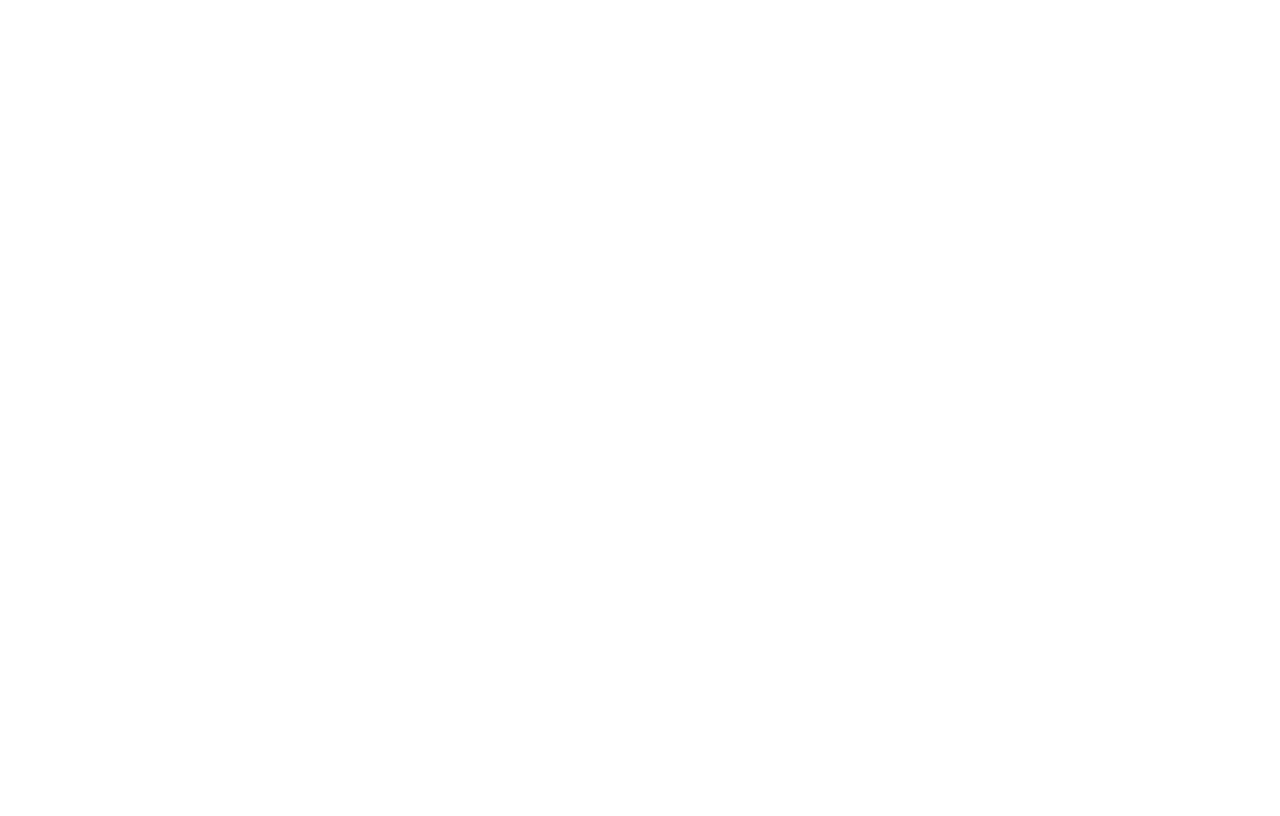
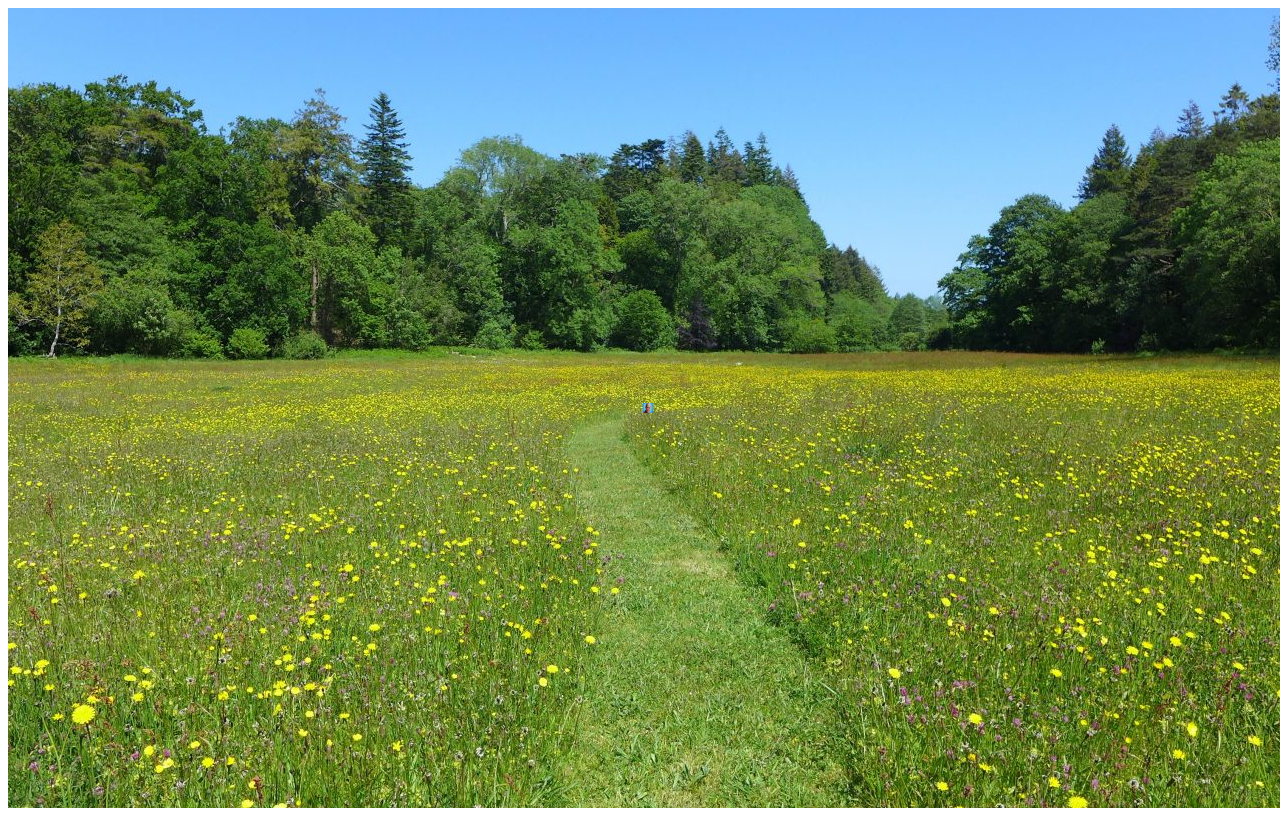
Before and after one commit to wjssk/pixel-pets, an Angular app: page /walk in a window 1280 px wide. Before the commit this address led to /. Built offline with nearby package versions, Linux system fonts and the light colour scheme.

Commit message:
Walk component added, needs fix

```diff
--- a/src/app/app-routing.module.ts
+++ b/src/app/app-routing.module.ts
@@ -3,11 +3,13 @@
 import {AuthGuard} from "./core/authentication/AuthGuard";
 import {HomePageComponent} from "./dashboard/home-page/home-page.component";
 import {LoginPageComponent} from "./dashboard/login-page/login-page.component";
+import {WalkComponent} from "./dashboard/walk/walk.component";
 
 const routes: Routes = [
   { path: 'login', component: LoginPageComponent, canActivate: [AuthGuard]}, // use the guard here ,canActivate: [AuthGuard]
   { path: 'home', component: HomePageComponent }, // Add this line
   { path: '', redirectTo: '/login', pathMatch: 'full' },
+  { path: 'walk', component: WalkComponent },
   // other routes...
 ];
 
--- a/src/app/dashboard/home-page/home-page.component.html
+++ b/src/app/dashboard/home-page/home-page.component.html
@@ -39,7 +39,7 @@
         <app-basic-button [label]="'Activities'" (click)="showActivities = !showActivities"></app-basic-button>
       </div>
       <div class="activities" *ngIf="showActivities">
-        <app-basic-button [label]="'Walk'"></app-basic-button>
+        <app-basic-button [label]="'Walk'" (onClick)="onWalk()"></app-basic-button>
         <app-basic-button [label]="'Feed'"></app-basic-button>
         <app-basic-button [label]="'Drink'"></app-basic-button>
         <app-basic-button [label]="'Sleep'"></app-basic-button>
--- a/src/app/dashboard/home-page/home-page.component.ts
+++ b/src/app/dashboard/home-page/home-page.component.ts
@@ -1,4 +1,5 @@
 import {ChangeDetectorRef, Component} from '@angular/core';
+import {Router} from "@angular/router";
 
 @Component({
   selector: 'app-home-page',
@@ -16,7 +17,8 @@
   petStartTime: Date | null = null;
   petting = false;
 
-  constructor(private cd: ChangeDetectorRef) {}
+  constructor(private cd: ChangeDetectorRef,
+              private router: Router) {}
 
   onPet(): void {
     this.petStartTime = new Date();
@@ -56,4 +58,8 @@
   ngOnInit(): void {
     console.log("HomePageComponent");
   }
+
+  onWalk(): void {
+    this.router.navigate(['/walk']);
+  }
 }
--- a/src/app/dashboard/walk/walk.component.html
+++ b/src/app/dashboard/walk/walk.component.html
@@ -1 +1,4 @@
-<p>walk works!</p>
+<div class="map-container" #mapContainer>
+  <img [src]="mapSource" alt="Map">
+  <img class="user-image" [src]="userSource" alt="User" [style.transform]="'translate(-50%, -50%) translate(' + userPositionX + 'px, ' + userPositionY + 'px)'">
+</div>
--- a/src/app/dashboard/walk/walk.component.scss
+++ b/src/app/dashboard/walk/walk.component.scss
@@ -0,0 +1,27 @@
+.map-container {
+  position: relative;
+  width: 100vw;
+  height: 100vh;
+  overflow: hidden;
+  display: flex;
+  justify-content: center;
+  align-items: center;
+}
+
+.map-image {
+  position: absolute;
+  top: 50%;
+  left: 50%;
+  transform: translate(-50%, -50%);
+  width: 5000px; // Set the width of the map image
+  height: 5000px; // Set the height of the map image
+}
+
+.user-image {
+  position: absolute;
+  top: 50%;
+  left: 50%;
+  width: 10px;
+  height: 10px;
+  transform: translate(-50%, -50%);
+}
--- a/src/app/dashboard/walk/walk.component.ts
+++ b/src/app/dashboard/walk/walk.component.ts
@@ -1,10 +1,88 @@
-import { Component } from '@angular/core';
+import { Component, HostListener, ElementRef, ViewChild, AfterViewInit } from '@angular/core';
 
 @Component({
   selector: 'app-walk',
   templateUrl: './walk.component.html',
   styleUrls: ['./walk.component.scss']
 })
-export class WalkComponent {
+export class WalkComponent implements AfterViewInit {
+  @ViewChild('mapContainer') mapContainer!: ElementRef;
+  mapSource: string = 'assets/images/laka.jpg';
+  userSource: string = 'assets/images/postac.jpg';
+  userPositionX: number = 0;
+  userPositionY: number = 0;
+  userSpeed: number = 10; // Adjust the user's movement speed as desired
+  boundaryMargin: number = 10; // Adjust the margin from the screen edge at which the map scrolls
+  mapWidth: number = 2000; // Width of the map image
+  mapHeight: number = 2000; // Height of the map image
+
+  ngAfterViewInit(): void {
+    this.centerMap();
+  }
+
+  centerMap(): void {
+    const mapContainer = this.mapContainer.nativeElement;
+    const containerWidth = mapContainer.clientWidth;
+    const containerHeight = mapContainer.clientHeight;
+    const maxScrollLeft = this.mapWidth - containerWidth;
+    const maxScrollTop = this.mapHeight - containerHeight;
+
+    mapContainer.scrollLeft = (maxScrollLeft - containerWidth) / 2;
+    mapContainer.scrollTop = (maxScrollTop - containerHeight) / 2;
+  }
+
+  @HostListener('window:keydown', ['$event'])
+  handleKeyPress(event: KeyboardEvent) {
+    const { key } = event;
+
+    if (key === 'ArrowUp' || key === 'w') {
+      this.moveUser(0, -this.userSpeed);
+    } else if (key === 'ArrowDown' || key === 's') {
+      this.moveUser(0, this.userSpeed);
+    } else if (key === 'ArrowLeft' || key === 'a') {
+      this.moveUser(-this.userSpeed, 0);
+    } else if (key === 'ArrowRight' || key === 'd') {
+      this.moveUser(this.userSpeed, 0);
+    }
+  }
+
+  moveUser(deltaX: number, deltaY: number): void {
+    const mapContainer = this.mapContainer.nativeElement;
+    const containerWidth = mapContainer.clientWidth;
+    const containerHeight = mapContainer.clientHeight;
+    const scrollLeft = mapContainer.scrollLeft;
+    const scrollTop = mapContainer.scrollTop;
+    const maxScrollLeft = this.mapWidth - containerWidth;
+    const maxScrollTop = this.mapHeight - containerHeight;
+
+    // Calculate new positions
+    let newUserPositionX = this.userPositionX + deltaX;
+    let newUserPositionY = this.userPositionY + deltaY;
+    let newScrollLeft = scrollLeft;
+    let newScrollTop = scrollTop;
+
+    // Check if we're close to the boundary, and if so, scroll the map
+    if (newUserPositionX < this.boundaryMargin && scrollLeft > 0) {
+      newScrollLeft = Math.max(0, scrollLeft - this.userSpeed);
+      newUserPositionX = this.userPositionX;
+    } else if (newUserPositionX > containerWidth - this.boundaryMargin && scrollLeft < maxScrollLeft) {
+      newScrollLeft = Math.min(maxScrollLeft, scrollLeft + this.userSpeed);
+      newUserPositionX = this.userPositionX;
+    }
+
+    if (newUserPositionY < this.boundaryMargin && scrollTop > 0) {
+      newScrollTop = Math.max(0, scrollTop - this.userSpeed);
+      newUserPositionY = this.userPositionY;
+    } else if (newUserPositionY > containerHeight - this.boundaryMargin && scrollTop < maxScrollTop) {
+      newScrollTop = Math.min(maxScrollTop, scrollTop + this.userSpeed);
+      newUserPositionY = this.userPositionY;
+    }
+
+    // Apply the new positions
+    this.userPositionX = newUserPositionX;
+    this.userPositionY = newUserPositionY;
+    mapContainer.scrollLeft = newScrollLeft;
+    mapContainer.scrollTop = newScrollTop;
+  }
 
 }
```
Also changed, not shown: src/assets/images/laka.jpg (added), src/assets/images/postac.jpg (added).
